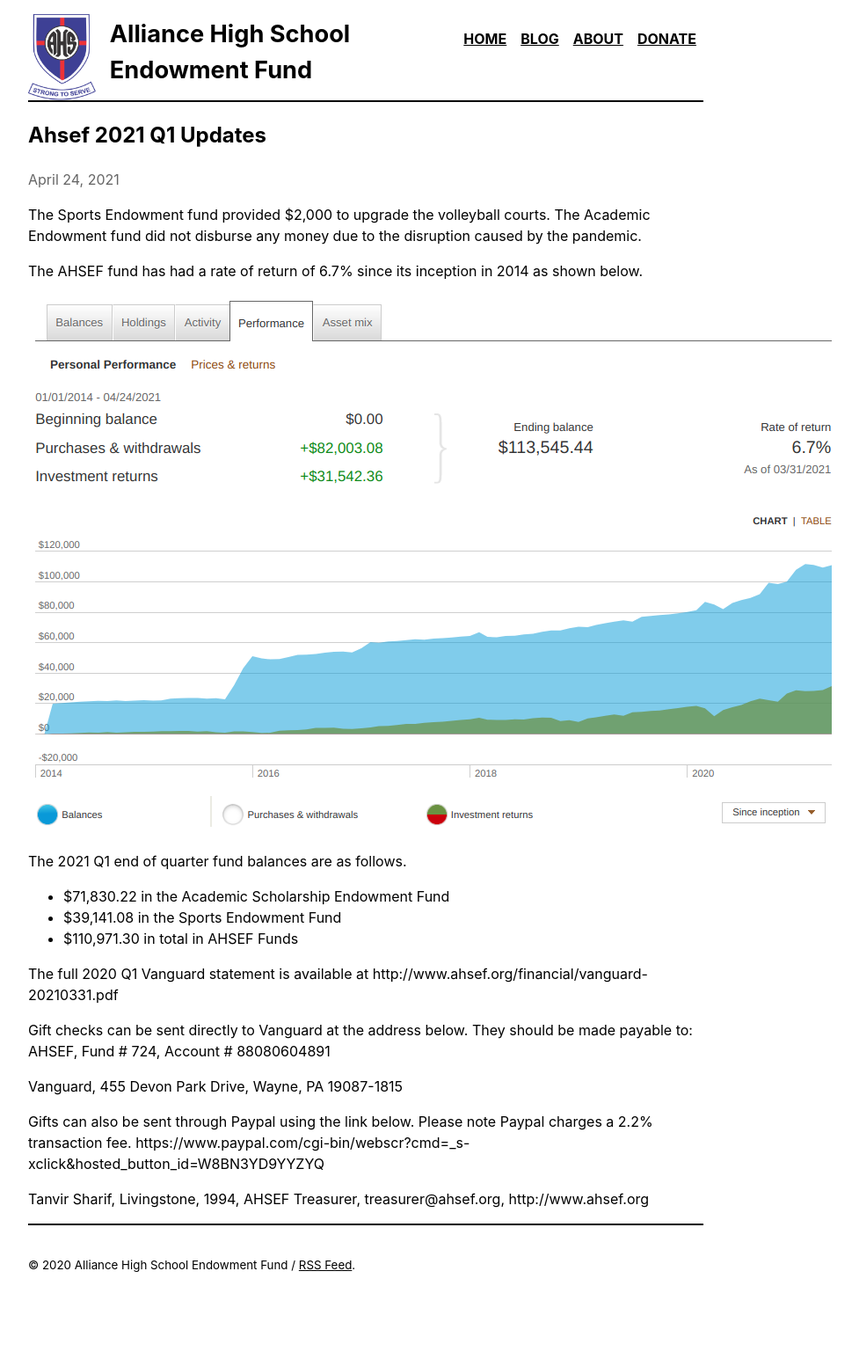
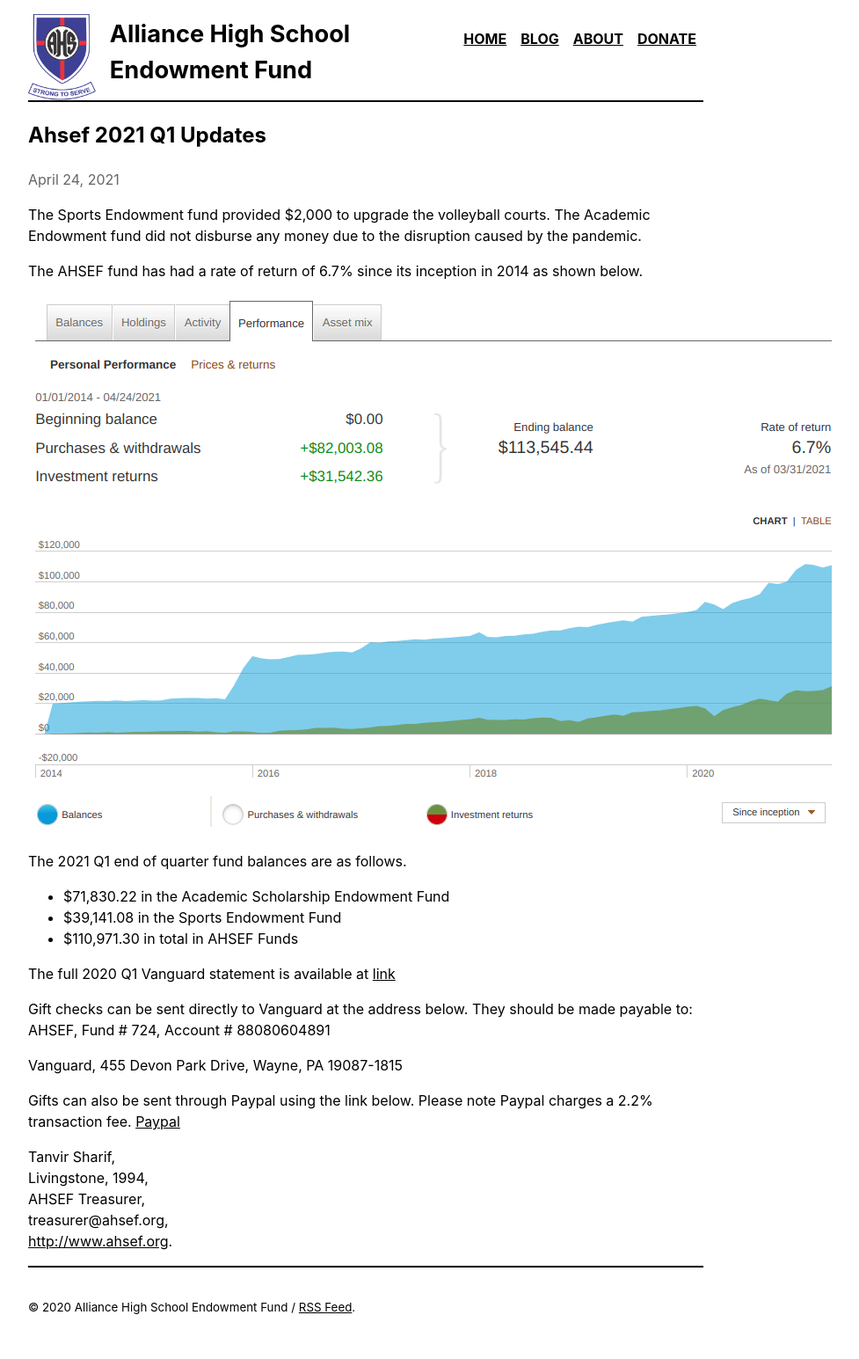
Before and after one commit to ahsef/ahsef.github.io, a Jekyll site: the page built from _posts/2021-04-24-AHSEF-2021-Q1-Updates.markdown, in a window 1280 px wide. Shown: the whole page at 88% size, without its empty margins (224-1201 px from the left). Built offline with Jekyll 4.4.1, drawn with Linux system fonts in a browser that asks for light colours; before the commit the page ends 1497 px from its top, so only the background shows below that; some of the changed lines change nothing that is shown.

Commit message:
Update 2021-04-24-AHSEF-2021-Q1-Updates.markdown

```diff
--- a/_posts/2021-04-24-AHSEF-2021-Q1-Updates.markdown
+++ b/_posts/2021-04-24-AHSEF-2021-Q1-Updates.markdown
@@ -11,7 +11,7 @@
 -  $39,141.08 in the Sports Endowment Fund
 - $110,971.30 in total in AHSEF Funds
 
-The full 2020 Q1 Vanguard statement is available at http://www.ahsef.org/financial/vanguard-20210331.pdf
+The full 2020 Q1 Vanguard statement is available at [link](http://www.ahsef.org/financial/vanguard-20210331.pdf)
 
 Gift checks can be sent directly to Vanguard at the address below. They should be made payable to:
 AHSEF, Fund # 724, Account # 88080604891
@@ -21,10 +21,10 @@
 Wayne, PA 19087-1815
 
 Gifts can also be sent through Paypal using the link below. Please note Paypal charges a 2.2% transaction fee.
-https://www.paypal.com/cgi-bin/webscr?cmd=_s-xclick&hosted_button_id=W8BN3YD9YYZYQ
+[Paypal](https://www.paypal.com/cgi-bin/webscr?cmd=_s-xclick&hosted_button_id=W8BN3YD9YYZYQ)
 
 Tanvir Sharif,
 Livingstone, 1994,
 AHSEF Treasurer,
 treasurer@ahsef.org,
-http://www.ahsef.org
+[http://www.ahsef.org](http://www.ahsef.org).
```
